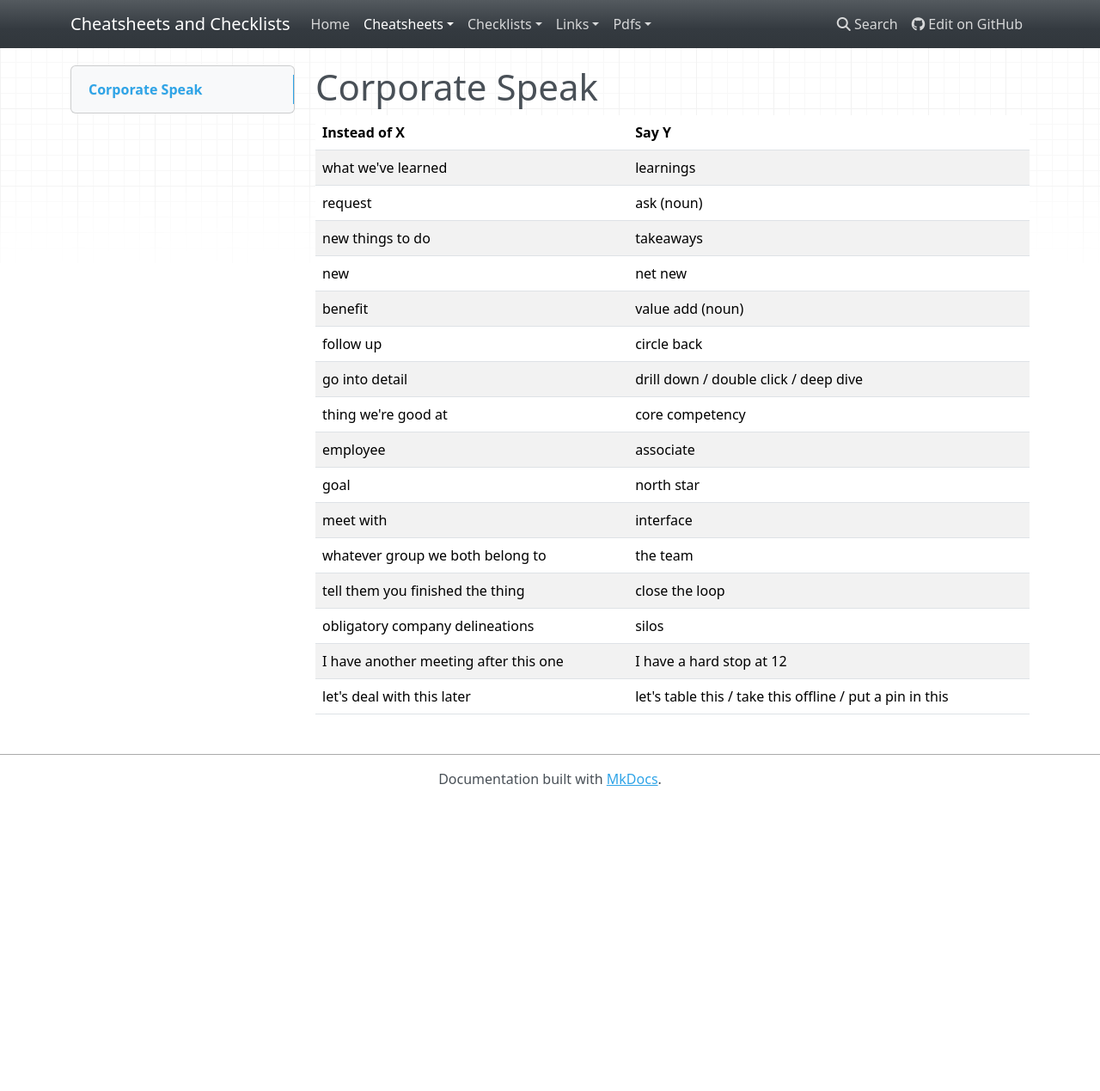
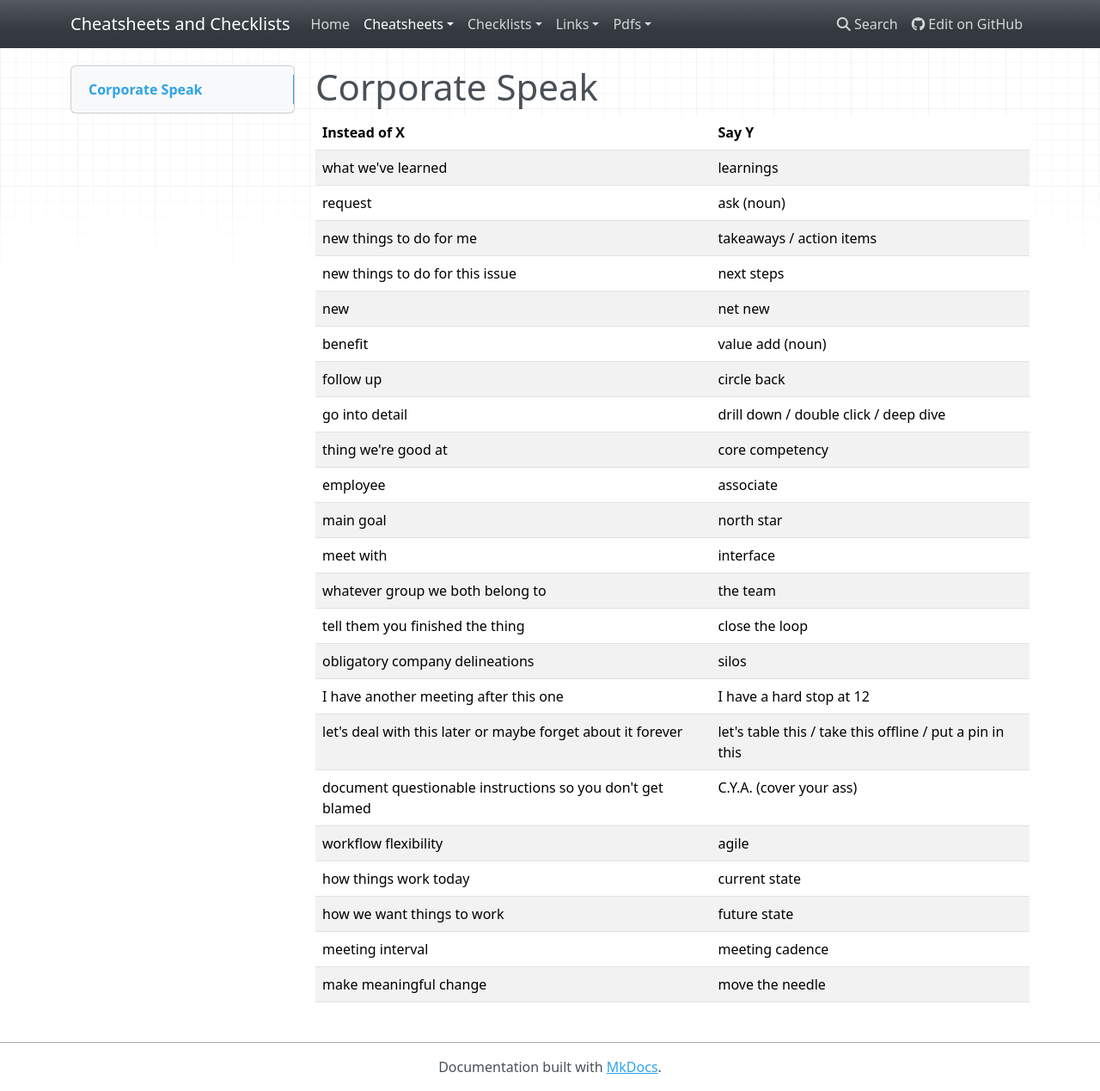
Before and after one commit to buckmanc/cheatsheets_and_checklists, an MkDocs documentation site: the page built from docs/cheatsheets/corporate_speak.md, in a window 1280 px wide and 1269 px high. Shown: the whole window at 86% size. Built offline with MkDocs 1.6.1, drawn with Linux system fonts in a browser that asks for light colours; nearby versions of some CDN libraries.

Commit message:
additions

```diff
--- a/docs/cheatsheets/corporate_speak.md
+++ b/docs/cheatsheets/corporate_speak.md
@@ -4,17 +4,24 @@ Instead of X|Say Y
 ---|---
 what we've learned|learnings
 request|ask (noun)
-new things to do|takeaways
+new things to do for me|takeaways / action items
+new things to do for this issue|next steps
 new|net new
 benefit|value add (noun)
 follow up|circle back
 go into detail|drill down / double click / deep dive
 thing we're good at|core competency
 employee|associate
-goal|north star
+main goal|north star
 meet with|interface
 whatever group we both belong to|the team
 tell them you finished the thing|close the loop
 obligatory company delineations|silos
 I have another meeting after this one|I have a hard stop at 12
-let's deal with this later|let's table this / take this offline / put a pin in this
+let's deal with this later or maybe forget about it forever|let's table this / take this offline / put a pin in this
+document questionable instructions so you don't get blamed|C.Y.A. (cover your ass)
+workflow flexibility|agile
+how things work today|current state
+how we want things to work|future state
+meeting interval|meeting cadence
+make meaningful change|move the needle
```
